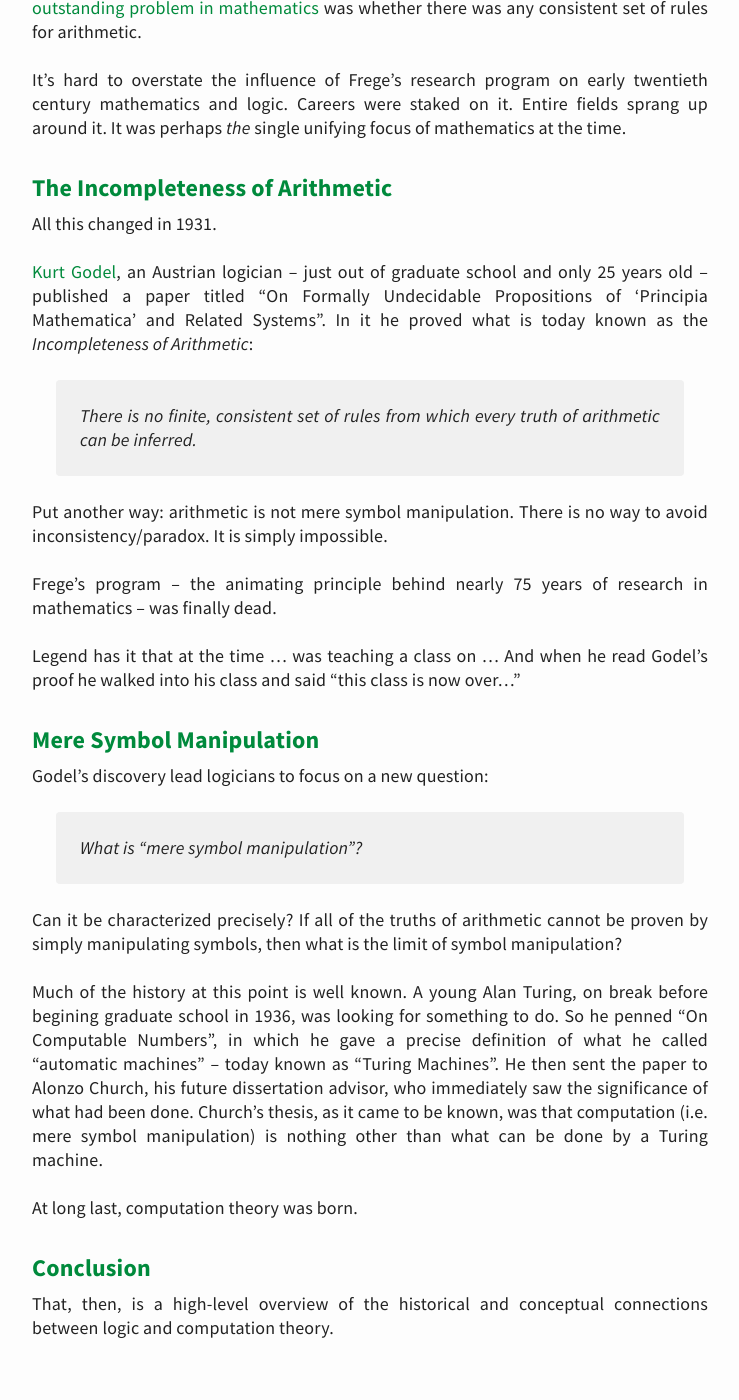
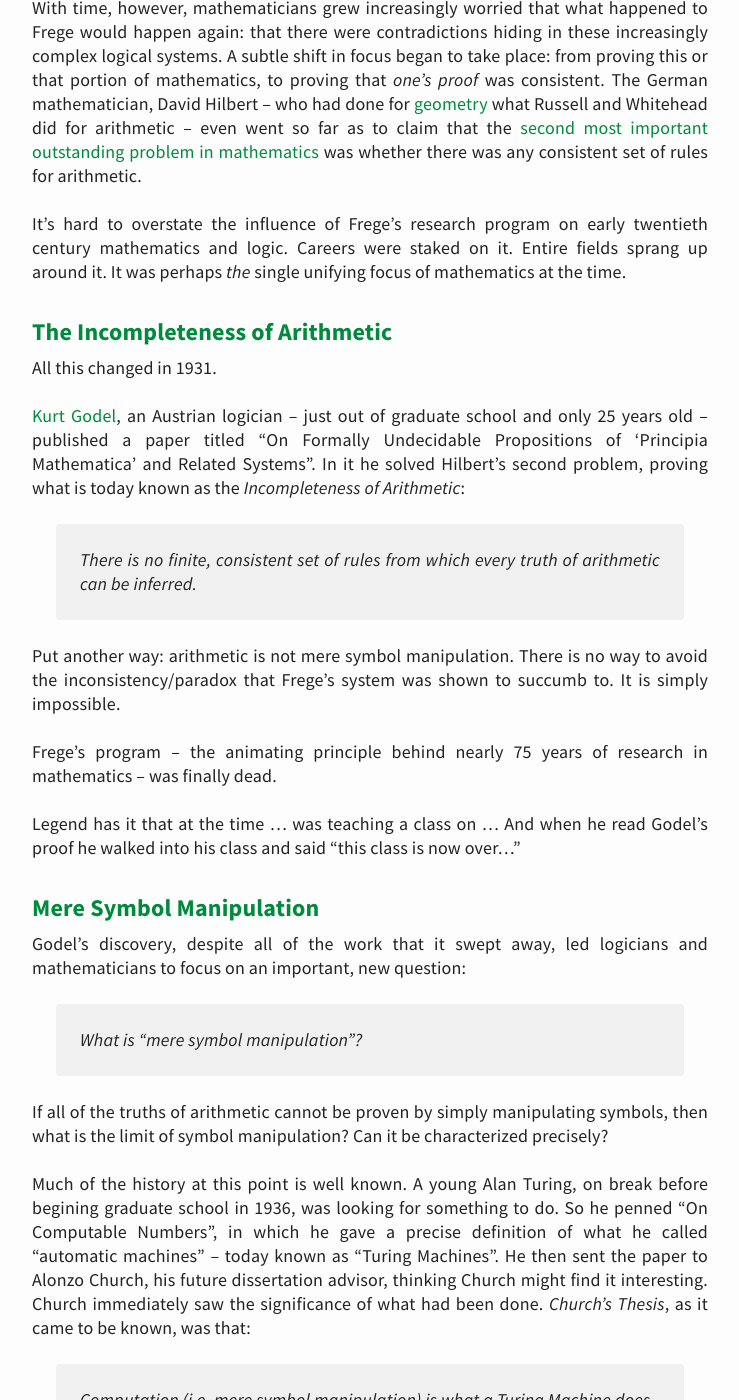
Before and after one commit to davidlaprade/davidlaprade.github.io, a Jekyll site: the page built from _posts/2016-7-8-what-is-logic.md, in a window 1280 px wide and 1400 px high, scrolled down 4469 px. Shown: the whole window, without its empty margins (270-1009 px from the left). Built offline with Jekyll 4.4.1, drawn with Linux system fonts in a browser that asks for light colours; comment, search, counter and statistics services are not loaded; some of the changed text lies outside the part shown.

Commit message:
Add more edits to the logic post

```diff
--- a/_posts/2016-7-8-what-is-logic.md
+++ b/_posts/2016-7-8-what-is-logic.md
@@ -2,22 +2,30 @@
 title: "What is Logic"
 date: "2016-07-08"
 excerpt: "I studied logic. Now I write software for a living. This confuses some
-people. What is logic? How is it related to computers? I try to explain"
+people. What is logic? How is it related to computers? This is how I understand
+it.
 ---
 
 I studied logic. Now I write software for a living. This confuses some
-people. What is logic? How is it related to computers? This is my
-explanation.
+people. What is logic? How is it related to computers?
+
+This is how I understand it.
 
 ### Logic
 
 Logic is the study of inference: of drawing conclusions, or extracting
-information out of the information we already have. If someone says he
-lives in Boston, then I can __infer__ that he lives in Massachusetts. If I know I'm
-driving 60 mph, and I have 30 miles left to go, I can __infer__ that I still have a
-half hour left to drive. If I know that Smith is a human, and I know all humans are
-mortal, then I can __infer__ that Smith is mortal. If I know that Jones hurts
-people for fun, then I can __infer__ that Jones is a bad person. And so on.
+information out of the information we already have. Some examples of inferences:
+
+* If someone says he lives in Boston, then I can __infer__ that he lives
+in Massachusetts
+* If I know I'm driving 60 mph, and I have 30 miles left to go, I can
+__infer__ that I still have a half hour left to drive
+* If I know that Smith is a human, and I know all humans are
+mortal, then I can __infer__ that Smith is mortal
+* If I know that Jones hurts
+people for fun, then I can __infer__ that Jones is a bad person
+
+And so on.
 This is the kind of thing that logic studies: the process of drawing
 conclusions.
 
@@ -180,14 +188,15 @@ All this changed in 1931.
 [Kurt Godel](https://en.wikipedia.org/wiki/Kurt_G%C3%B6del), an Austrian
 logician -- just out of graduate school and only 25 years old -- published a
 paper titled "On Formally Undecidable Propositions of 'Principia Mathematica' and
-Related Systems". In it he proved what is today known as the _Incompleteness
-of Arithmetic_:
+Related Systems". In it he solved Hilbert's second problem, proving what is
+today known as the _Incompleteness of Arithmetic_:
 
 > There is no finite, consistent set of rules from which every truth of
   arithmetic can be inferred.
 
 Put another way: arithmetic is not mere symbol manipulation. There is no way to
-avoid inconsistency/paradox. It is simply impossible.
+avoid the inconsistency/paradox that Frege's system was shown to succumb to. It
+is simply impossible.
 
 Frege's program -- the animating principle behind nearly 75 years of research in
 mathematics -- was finally dead.
@@ -197,26 +206,30 @@ Godel's proof he walked into his class and said "this class is now over..."
 
 ### Mere Symbol Manipulation
 
-Godel's discovery lead logicians to focus on a new question:
+Godel's discovery, despite all of the work that it swept away, led logicians
+and mathematicians to focus on an important, new question:
 
 > What is "mere symbol manipulation"?
 
-Can it be characterized precisely?
 If all of the truths of arithmetic cannot be proven
 by simply manipulating symbols, then what is the limit of symbol manipulation?
+Can it be characterized precisely?
 
 Much of the history at this point is well known. A young Alan Turing, on break
 before begining graduate school in 1936, was looking for something to do. So he
 penned "On Computable Numbers", in which he gave a precise definition of what
 he called "automatic machines" -- today known as "Turing Machines". He then sent
-the paper to Alonzo Church, his future dissertation advisor, who immediately saw
-the significance of what had been done. Church's thesis, as it came to be known,
-was that computation (i.e. mere symbol manipulation) is nothing other than what
-can be done by a Turing machine.
+the paper to Alonzo Church, his future dissertation advisor, thinking Church
+might find it interesting. Church immediately saw
+the significance of what had been done. _Church's Thesis_, as it came to be known,
+was that:
+
+> Computation (i.e. mere symbol manipulation) is what a Turing Machine does
 
 At long last, computation theory was born.
 
 ### Conclusion
 
 That, then, is a high-level overview of the historical and conceptual
-connections between logic and computation theory.
+connections between logic and computation theory. As I hope I have shown, the
+two are very intimately related.
```
